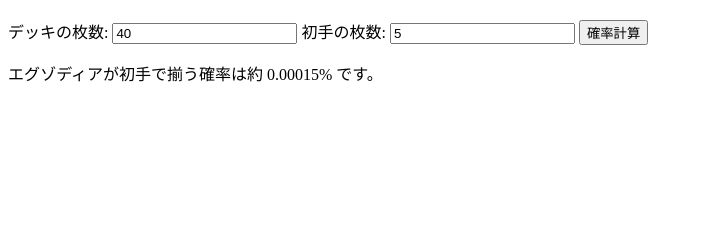
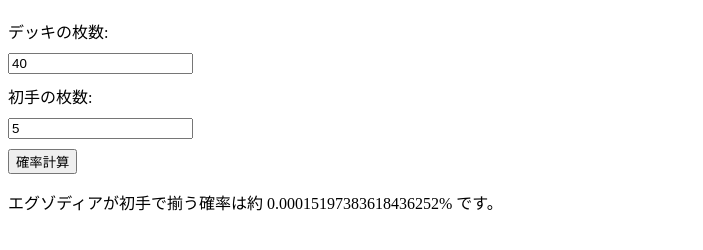
Before and after one commit to Gomazou0413/Gomazou0413.github.io, a plain HTML site: page index.html in a window 1280 px wide. Both pictures are taken after a click on the button "確率計算". Shown: the part 70-320 px from the top of the page, without its empty margins (0-703 px from the left). Drawn offline with Linux system fonts and the light colour scheme.

Commit message:
Update index.html

```diff
--- a/index.html
+++ b/index.html
@@ -4,6 +4,12 @@
     <meta charset="UTF-8">
     <meta name="viewport" content="width=device-width, initial-scale=1.0">
     <title>エグゾディア確率計算</title>
+    <style>
+        label, input, button {
+            display: block;
+            margin-bottom: 10px;
+        }
+    </style>
 </head>
 <body>
 
@@ -34,7 +40,7 @@
 
             // 百分率に変換して表示
             const resultElement = document.getElementById('result');
-            resultElement.textContent = `エグゾディアが初手で揃う確率は約 ${(probability * 100).toFixed(5)}% です。`;
+            resultElement.textContent = `エグゾディアが初手で揃う確率は約 ${probability * 100}% です。`;
         }
     </script>
 
```
